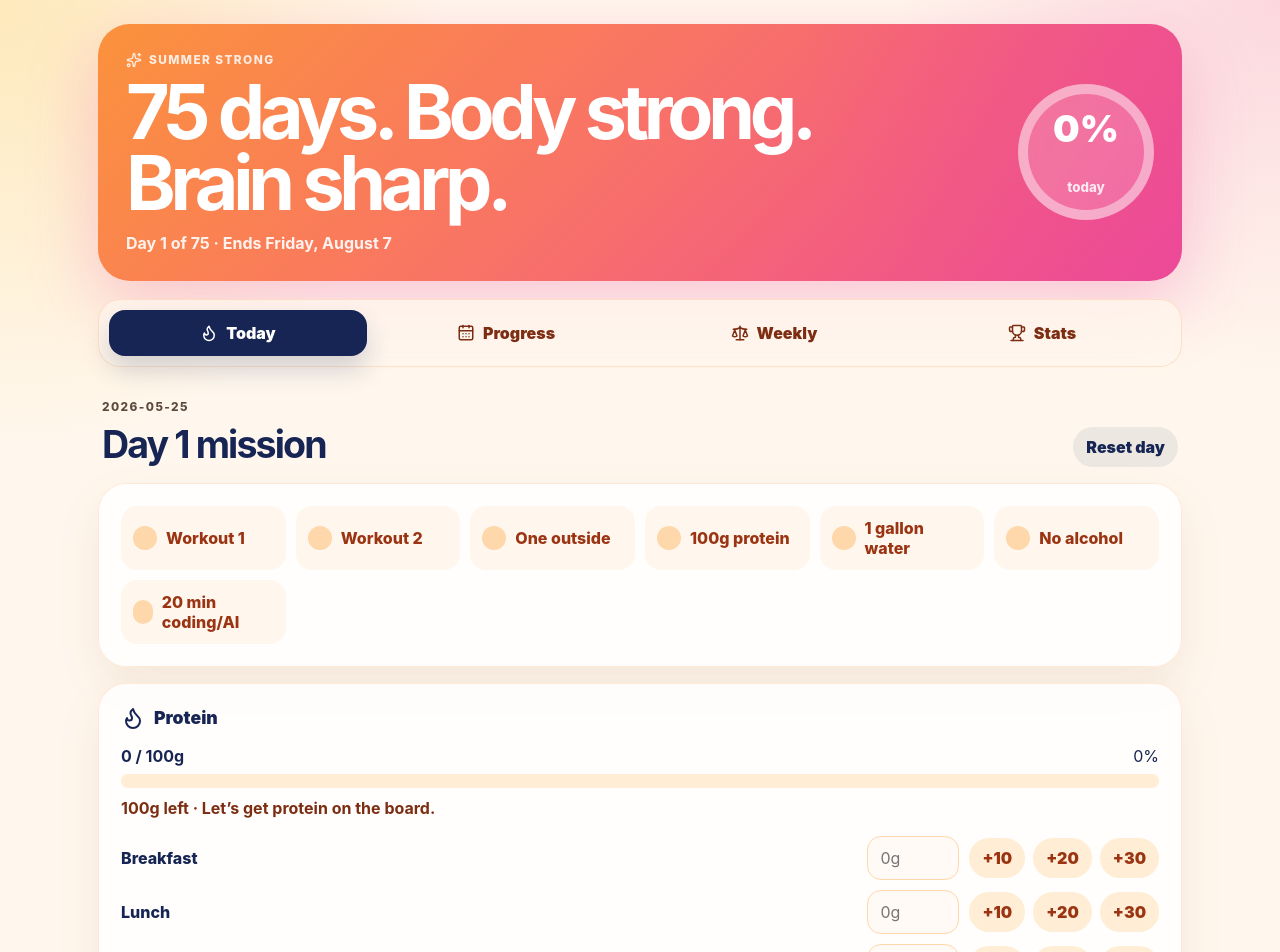
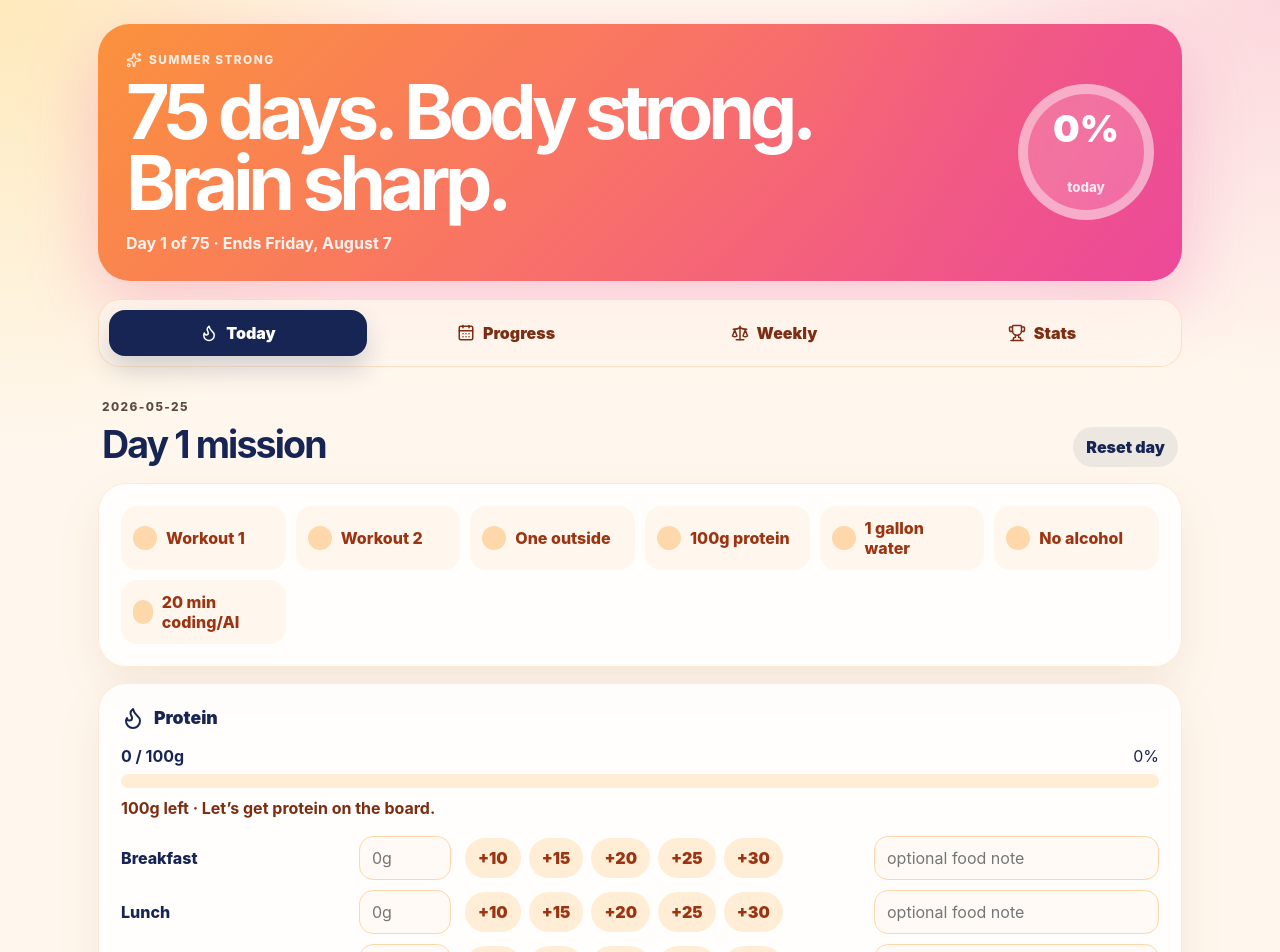
Before and after one commit to jessica-rocket/summer-strong, a React (Vite) app: page / in a window 1280 px wide. Shown: the top 952 px of the page. Built offline with nearby package versions, Linux system fonts and the light colour scheme.

Commit message:
Polish Summer Strong tracker

```diff
--- a/src/App.css
+++ b/src/App.css
@@ -240,6 +240,10 @@ h2 {
   gap: 10px;
 }
 
+.protein-row {
+  grid-template-columns: minmax(92px, 0.8fr) 96px minmax(220px, 1.4fr) minmax(180px, 1fr);
+}
+
 .protein-row label,
 .workout-grid label,
 .card > label {
@@ -270,6 +274,10 @@ textarea:focus {
 
 .protein-row input {
   width: 92px;
+}
+
+.protein-row .protein-note {
+  width: 100%;
 }
 
 .quick-buttons {
@@ -441,6 +449,11 @@ textarea {
   color: #92400e;
 }
 
+.chart-wrap {
+  height: 240px;
+  margin-top: 6px;
+}
+
 .export {
   width: 100%;
   padding: 14px;
@@ -485,7 +498,8 @@ textarea {
     grid-template-columns: 1fr;
   }
 
-  .protein-row input {
+  .protein-row input,
+  .protein-row .protein-note {
     width: 100%;
   }
 
--- a/src/App.tsx
+++ b/src/App.tsx
@@ -1,5 +1,6 @@
 import { useEffect, useMemo, useState } from 'react'
 import { CalendarDays, Camera, Check, Droplets, Dumbbell, Flame, HeartPulse, Laptop, Scale, Sparkles, Trophy } from 'lucide-react'
+import { Line, LineChart, ResponsiveContainer, Tooltip, XAxis, YAxis } from 'recharts'
 import './App.css'
 
 type Tab = 'today' | 'progress' | 'weekly' | 'stats'
@@ -185,6 +186,7 @@ function App() {
   const [tab, setTab] = useState<Tab>('today')
   const [data, setData] = useState<ChallengeData>(() => loadData())
   const todayDay = Math.min(Math.max(getChallengeDay(), 1), config.totalDays)
+  const rawChallengeDay = getChallengeDay()
   const todayDate = dateForDay(todayDay)
   const [selectedDate, setSelectedDate] = useState(todayDate)
   const currentEntry = data.daily[selectedDate] ?? defaultDailyEntry(selectedDate)
@@ -220,6 +222,7 @@ function App() {
   const stats = useMemo(() => buildStats(data), [data])
   const percent = completionPercent(currentEntry)
   const isViewingToday = selectedDate === todayDate
+  const heroDayLabel = rawChallengeDay < 1 ? 'Starts tomorrow · Day 1 is ready' : rawChallengeDay > config.totalDays ? 'Challenge complete' : `Day ${todayDay} of ${config.totalDays}`
 
   return (
     <main className="app-shell">
@@ -227,7 +230,7 @@ function App() {
         <div>
           <p className="eyebrow"><Sparkles size={16} /> Summer Strong</p>
           <h1>{config.tagline}</h1>
-          <p className="hero-copy">Day {todayDay} of {config.totalDays} · Ends Friday, August 7</p>
+          <p className="hero-copy">{heroDayLabel} · Ends Friday, August 7</p>
         </div>
         <div className="progress-orb" aria-label={`${percent}% complete`}>
           <span>{percent}%</span>
@@ -255,7 +258,11 @@ function App() {
           entry={currentEntry}
           prompt={prompt}
           update={(updater) => updateDaily(selectedDate, updater)}
-          resetToday={() => updateDaily(selectedDate, () => defaultDailyEntry(selectedDate))}
+          resetToday={() => {
+            if (window.confirm('Reset this day? This clears the logs for the selected date.')) {
+              updateDaily(selectedDate, () => defaultDailyEntry(selectedDate))
+            }
+          }}
         />
       )}
 
@@ -352,8 +359,9 @@ function ProteinCard({ entry, update }: { entry: DailyEntry; update: (updater: (
             <label>{proteinSlots.find((slot) => slot.slot === item.slot)?.label}</label>
             <input type="number" min="0" value={item.grams || ''} placeholder="0g" onChange={(event) => setSlot(item.slot, { grams: Number(event.target.value) })} />
             <div className="quick-buttons">
-              {[10, 20, 30].map((amount) => <button key={amount} onClick={() => setSlot(item.slot, { grams: (Number(item.grams) || 0) + amount })}>+{amount}</button>)}
+              {[10, 15, 20, 25, 30].map((amount) => <button key={amount} onClick={() => setSlot(item.slot, { grams: (Number(item.grams) || 0) + amount })}>+{amount}</button>)}
             </div>
+            <input className="protein-note" value={item.note} placeholder="optional food note" onChange={(event) => setSlot(item.slot, { note: event.target.value })} />
           </div>
         ))}
       </div>
@@ -484,8 +492,36 @@ function StatsPage({ stats, data }: { stats: Record<string, string | number>; da
         <div className="card-heading"><Trophy /> Badges</div>
         <div className="badge-grid">{badges.map(([label, earned]) => <div key={label} className={earned ? 'badge earned' : 'badge'}>{earned ? '🏆' : '🔒'} {label}</div>)}</div>
       </Card>
+      <WeightChart data={data} />
       <button className="export" onClick={() => navigator.clipboard.writeText(JSON.stringify(data, null, 2))}>Copy backup JSON</button>
     </section>
+  )
+}
+
+function WeightChart({ data }: { data: ChallengeData }) {
+  const points = Object.values(data.weekly)
+    .filter((entry) => entry.weight)
+    .sort((a, b) => a.weekNumber - b.weekNumber)
+    .map((entry) => ({ week: `W${entry.weekNumber}`, weight: Number(entry.weight) }))
+
+  return (
+    <Card>
+      <div className="card-heading"><Scale /> Weekly weight trend</div>
+      {points.length ? (
+        <div className="chart-wrap">
+          <ResponsiveContainer width="100%" height={220}>
+            <LineChart data={points} margin={{ top: 10, right: 12, bottom: 0, left: -18 }}>
+              <XAxis dataKey="week" tickLine={false} axisLine={false} />
+              <YAxis domain={['dataMin - 2', 'dataMax + 2']} tickLine={false} axisLine={false} />
+              <Tooltip />
+              <Line type="monotone" dataKey="weight" stroke="#ec4899" strokeWidth={4} dot={{ r: 5, fill: '#fb923c' }} />
+            </LineChart>
+          </ResponsiveContainer>
+        </div>
+      ) : (
+        <p className="helper">No weigh-ins yet. Future you will enjoy the trend line. Present you may roll her eyes, which is fair.</p>
+      )}
+    </Card>
   )
 }
 
@@ -497,6 +533,7 @@ function buildStats(data: ChallengeData) {
   const learningMinutes = entries.reduce((sum, entry) => sum + entry.learning.minutes, 0)
   return {
     'Perfect days': perfectDays,
+    'Current streak': currentStreak(data),
     'Protein days': proteinDays,
     'Water days': waterDays,
     'Total workouts': entries.reduce((sum, entry) => sum + workoutsComplete(entry), 0),
@@ -505,6 +542,17 @@ function buildStats(data: ChallengeData) {
     'No alcohol days': entries.filter((entry) => entry.noAlcohol).length,
     'Weekly weigh-ins': Object.values(data.weekly).filter((entry) => entry.weight).length,
   }
+}
+
+function currentStreak(data: ChallengeData) {
+  let streak = 0
+  const lastDay = Math.min(Math.max(getChallengeDay(), 1), config.totalDays)
+  for (let day = lastDay; day >= 1; day -= 1) {
+    const entry = data.daily[dateForDay(day)]
+    if (!entry || completionPercent(entry) !== 100) break
+    streak += 1
+  }
+  return streak
 }
 
 function buildWeekStats(data: ChallengeData, weekNumber: number) {
```
